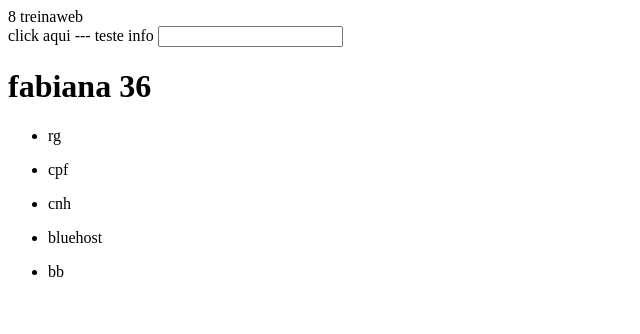
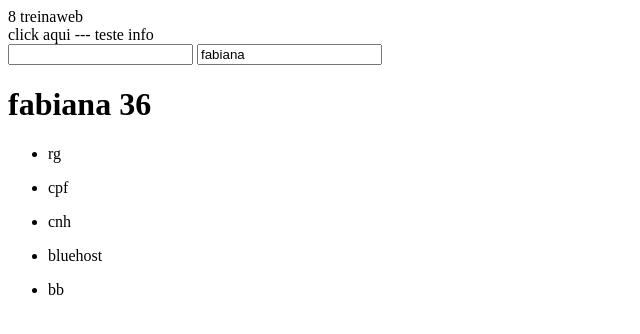
Before and after one commit to horacioo/crm_corr, a plain HTML site: page index.html in a window 1280 px wide. Shown: the whole page, without its empty margins (0-640 px from the left). Drawn offline with nearby package versions, Linux system fonts and the light colour scheme.

Commit message:
mais informações do angular

```diff
--- a/index.html
+++ b/index.html
@@ -23,9 +23,11 @@ and open the template in the editor.
         <div ng-controller="info as xv">
             <span ng-click="xv.fun()">click aqui --- {{ xv.teste }}</span>
 
-            <input type="text">
+
 
             <div ng-controller="fabiana">
+                <input type="number" ng-model="idade">
+                <input type="text" ng-model="nome">
                 <h1>{{ nome }} {{ idade }}</h1>
                 <ul ng-repeat="item in dados.documentos" >
                     <li>  {{ item }}</li>
--- a/js/fabiana.js
+++ b/js/fabiana.js
@@ -1,6 +1,12 @@
 angular.module('myApp').controller('fabiana',['$scope', function($scope){
+
+
+
         $scope.nome="fabiana";
         $scope.idade="36";
         $scope.info=["trabalho","diversao","show do roupa nova"];
         $scope.dados={"documentos":["rg","cpf","cnh"," bluehost","bb"],"roupas":[1,2,3,4,5]};
+
+
+
 }]);
```
